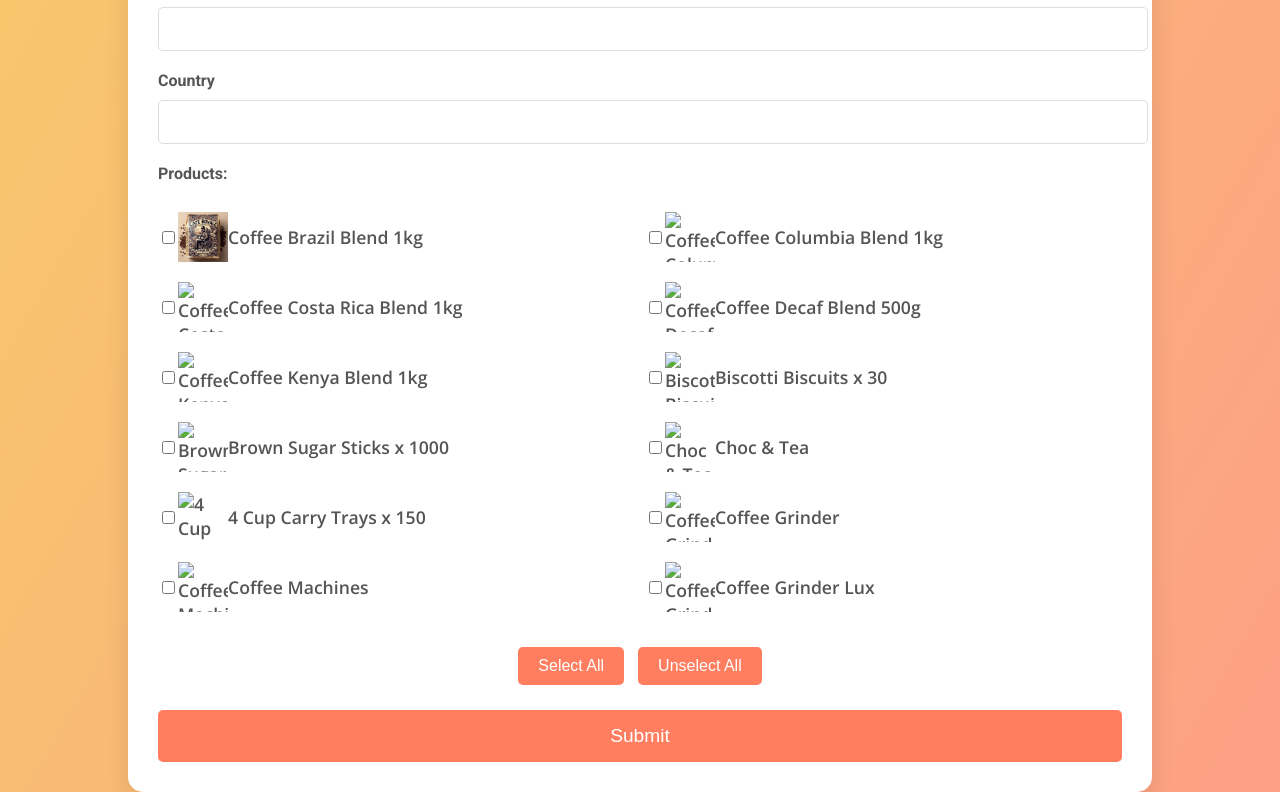
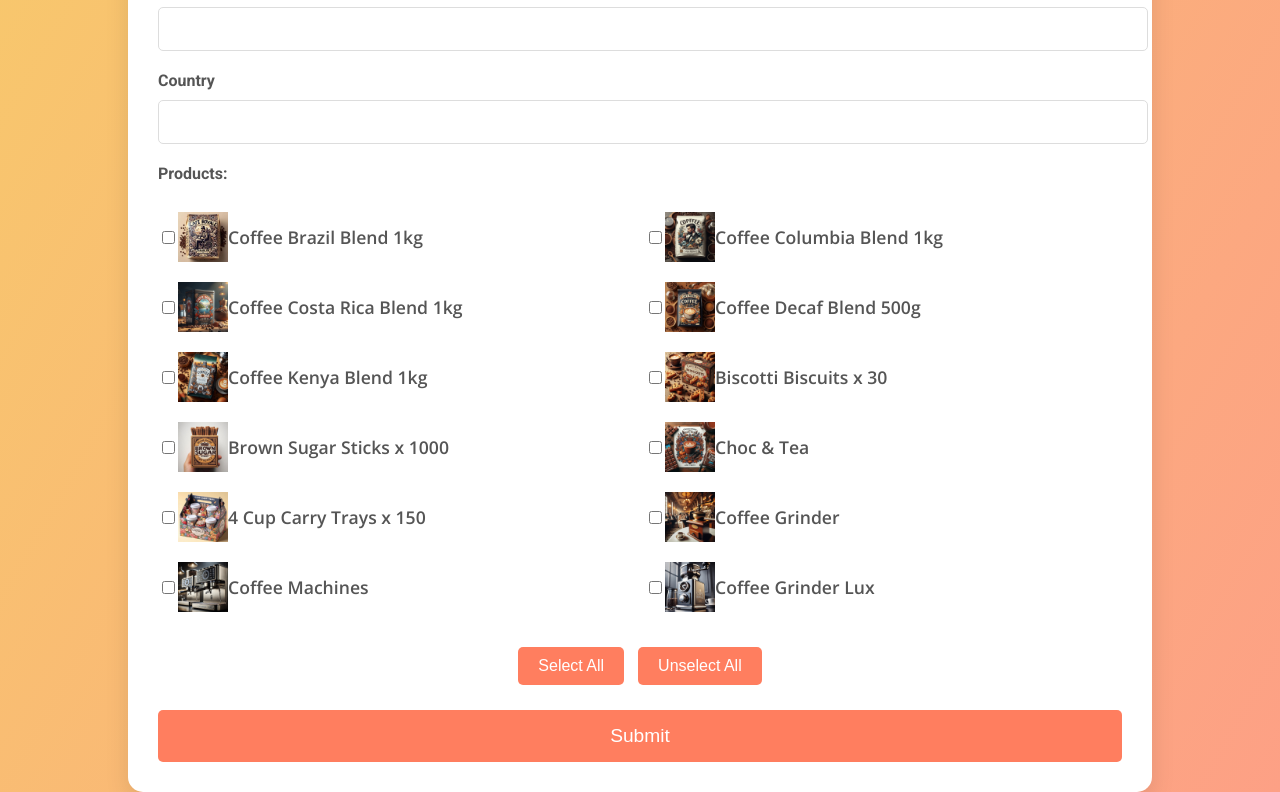
Before and after one commit to sudharsan143/Cafe-Royale, a plain HTML site: page Public/product.html in a window 1280 px wide. Shown: the part 984-1776 px from the top of the page. Drawn offline with nearby package versions, Linux system fonts and the light colour scheme.

Commit message:
product.html

```diff
--- a/Public/product.html
+++ b/Public/product.html
@@ -203,57 +203,57 @@
     </label>
     <label>
         <input type="checkbox" name="00NJ4000000eLBt" value="Coffee Columbia Blend 1kg">
-        <img src="Public/img/Coffee Columbia Blend 1kg.jpg" alt="Coffee Columbia Blend 1kg" width="50" height="50">
+        <img src="img/Coffee Columbia Blend 1kg.jpg" alt="Coffee Columbia Blend 1kg" width="50" height="50">
         Coffee Columbia Blend 1kg
     </label>
     <label>
         <input type="checkbox" name="00NJ4000000eLBt" value="Coffee Costa Rica Blend 1kg">
-        <img src="Public/img/Coffee Costa Rica Blend 1kg.jpg" alt="Coffee Costa Rica Blend 1kg" width="50" height="50">
+        <img src="img/Coffee Costa Rica Blend 1kg.jpg" alt="Coffee Costa Rica Blend 1kg" width="50" height="50">
         Coffee Costa Rica Blend 1kg
     </label>
     <label>
         <input type="checkbox" name="00NJ4000000eLBt" value="Coffee Decaf Blend 500g">
-        <img src="Public/img/Coffee Decaf Blend 500g.jpg" alt="Coffee Decaf Blend 500g" width="50" height="50">
+        <img src="img/Coffee Decaf Blend 500g.jpg" alt="Coffee Decaf Blend 500g" width="50" height="50">
         Coffee Decaf Blend 500g
     </label>
     <label>
         <input type="checkbox" name="00NJ4000000eLBt" value="Coffee Kenya Blend 1kg">
-        <img src="Public/img/Coffee Kenya Blend 1kg.jpg" alt="Coffee Kenya Blend 1kg" width="50" height="50">
+        <img src="img/Coffee Kenya Blend 1kg.jpg" alt="Coffee Kenya Blend 1kg" width="50" height="50">
         Coffee Kenya Blend 1kg
     </label>
     <label>
         <input type="checkbox" name="00NJ4000000eLBt" value="Biscotti Biscuits x 30">
-        <img src="Public/img/Biscotti Biscuits x 30.jpg" alt="Biscotti Biscuits x 30" width="50" height="50">
+        <img src="img/Biscotti Biscuits x 30.jpg" alt="Biscotti Biscuits x 30" width="50" height="50">
         Biscotti Biscuits x 30
     </label>
     <label>
         <input type="checkbox" name="00NJ4000000eLBt" value="Brown Sugar Sticks x 1000">
-        <img src="Public/img/Brown Sugar Sticks x 1000.jpg" alt="Brown Sugar Sticks x 1000" width="50" height="50">
+        <img src="img/Brown Sugar Sticks x 1000.jpg" alt="Brown Sugar Sticks x 1000" width="50" height="50">
         Brown Sugar Sticks x 1000
     </label>
     <label>
         <input type="checkbox" name="00NJ4000000eLBt" value="Choc &amp; Tea">
-        <img src="Public/img/Choc & Tea.jpg" alt="Choc & Tea" width="50" height="50">
+        <img src="img/Choc & Tea.jpg" alt="Choc & Tea" width="50" height="50">
         Choc & Tea
     </label>
     <label>
         <input type="checkbox" name="00NJ4000000eLBt" value="4 Cup Carry Trays x 150">
-        <img src="Public/img/4 Cup Carry Trays x 150.jpg" alt="4 Cup Carry Trays x 150" width="50" height="50">
+        <img src="img/4 Cup Carry Trays x 150.jpg" alt="4 Cup Carry Trays x 150" width="50" height="50">
         4 Cup Carry Trays x 150
     </label>
     <label>
         <input type="checkbox" name="00NJ4000000eLBt" value="Coffee Grinder">
-        <img src="Public/img/Coffee Grinder.jpg" alt="Coffee Grinder" width="50" height="50">
+        <img src="img/Coffee Grinder.jpg" alt="Coffee Grinder" width="50" height="50">
         Coffee Grinder
     </label>
     <label>
         <input type="checkbox" name="00NJ4000000eLBt" value="Coffee Machines">
-        <img src="Public/img/Coffee Machines.jpg" alt="Coffee Machines" width="50" height="50">
+        <img src="img/Coffee Machines.jpg" alt="Coffee Machines" width="50" height="50">
         Coffee Machines
     </label>
     <label>
         <input type="checkbox" name="00NJ4000000eLBt" value="Coffee Grinder Lux">
-        <img src="Public/img/Coffee Grinder Lux.jpg" alt="Coffee Grinder Lux" width="50" height="50">
+        <img src="img/Coffee Grinder Lux.jpg" alt="Coffee Grinder Lux" width="50" height="50">
         Coffee Grinder Lux
     </label>
 </div>
```
